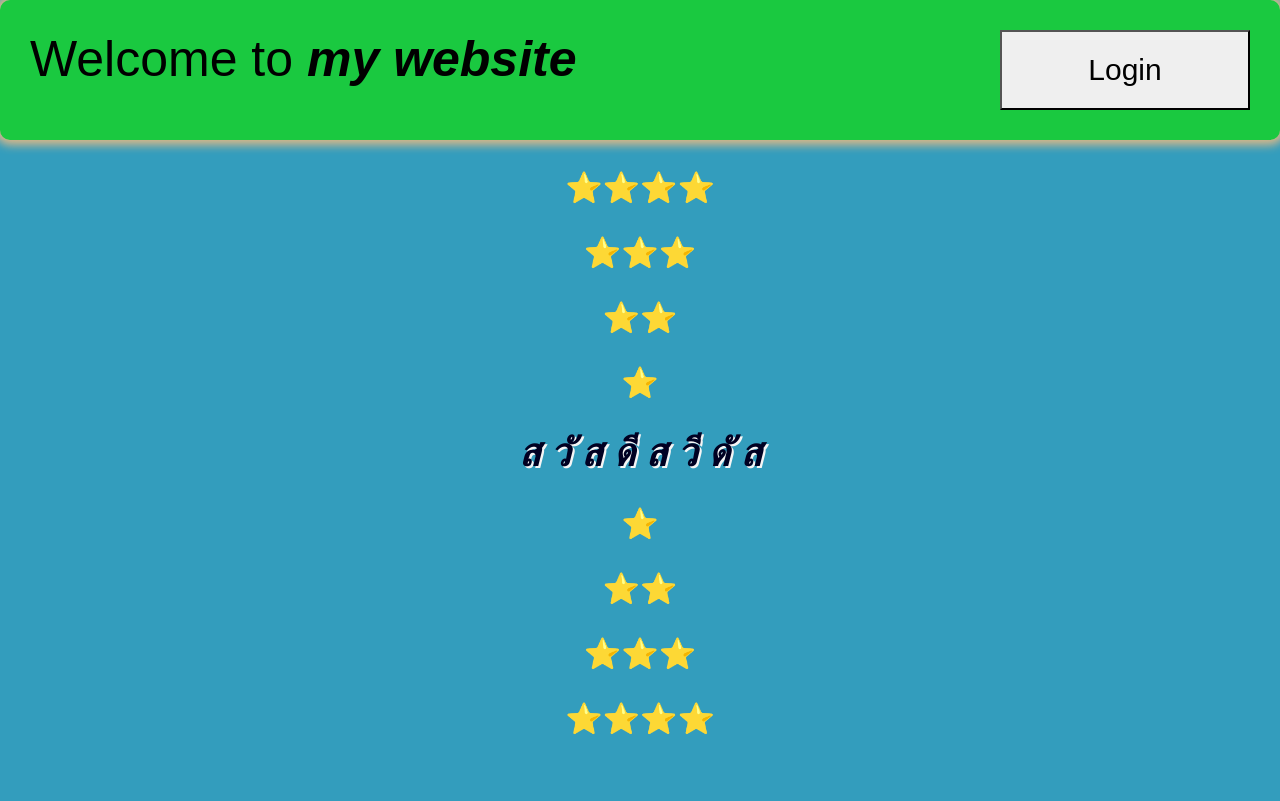
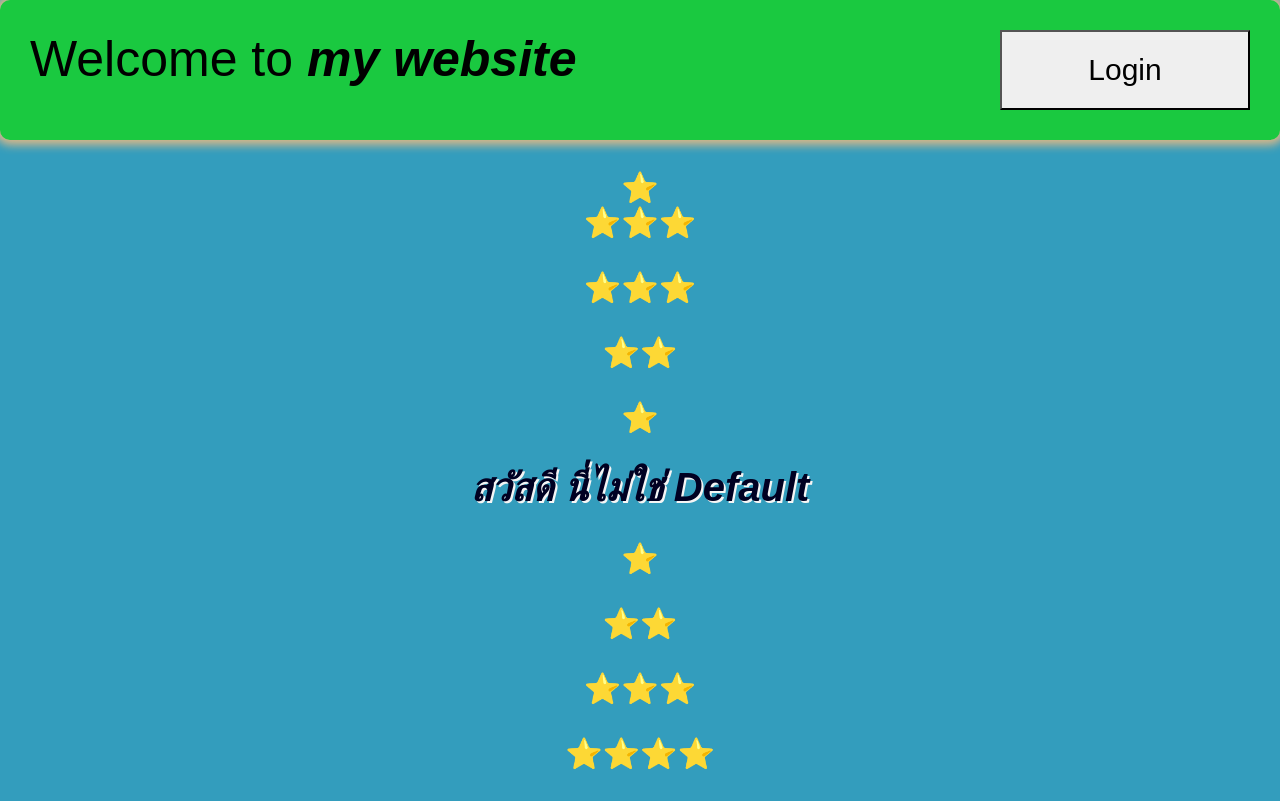
Before and after one commit to Nonn34/my-first-react-app, a React (Vite) app: page / in a window 1280 px wide. Built offline with nearby package versions, Linux system fonts and the light colour scheme.

Commit message:
demo props

```diff
--- a/src/App.tsx
+++ b/src/App.tsx
@@ -6,7 +6,7 @@ function App() {
   return (
     <div className="App">
       <Navbar />
-      <Greeting />
+      <Greeting hello="สวัสดี นี่ไม่ใช่ Default" />
     </div>
   )
 }
--- a/src/components/Greeting.module.css
+++ b/src/components/Greeting.module.css
@@ -11,3 +11,9 @@ h1 {
 p {
   font-size: 30px;
 }
+
+p:hover {
+  color: transparent;
+  text-shadow: 0 0 0 orange;
+  cursor: pointer;
+}
--- a/src/components/Greeting.tsx
+++ b/src/components/Greeting.tsx
@@ -1,15 +1,21 @@
 import classes from './Greeting.module.css'
 
-const Greeting = () => {
+interface greetingTo {
+  hello?: string
+}
+
+const Greeting = ({ hello = 'ส วั ส ดี ส วี ดั ส' }: greetingTo) => {
   return (
     <div className={classes.test}>
       <body>
-        <p>&#11088;&#11088;&#11088;&#11088;</p>
+        <p>
+          <div>&#11088;</div>&#11088;&#11088;&#11088;
+        </p>
         <p>&#11088;&#11088;&#11088;</p>
         <p>&#11088;&#11088;</p>
         <p>&#11088;</p>
         <h1>
-          <i>ส วั ส ดี ส วี ดั ส</i>
+          <i>{hello}</i>
         </h1>
         <p>&#11088;</p>
         <p>&#11088;&#11088;</p>
--- a/src/components/Navbar.module.css
+++ b/src/components/Navbar.module.css
@@ -23,3 +23,8 @@ button {
   border-color: black;
   font-size: 30px;
 }
+
+button:hover {
+  background-color: greenyellow;
+  cursor: pointer;
+}
```
